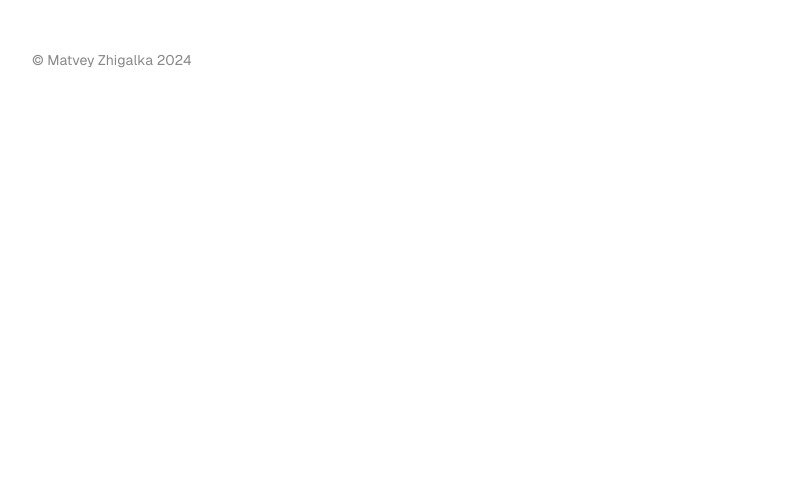
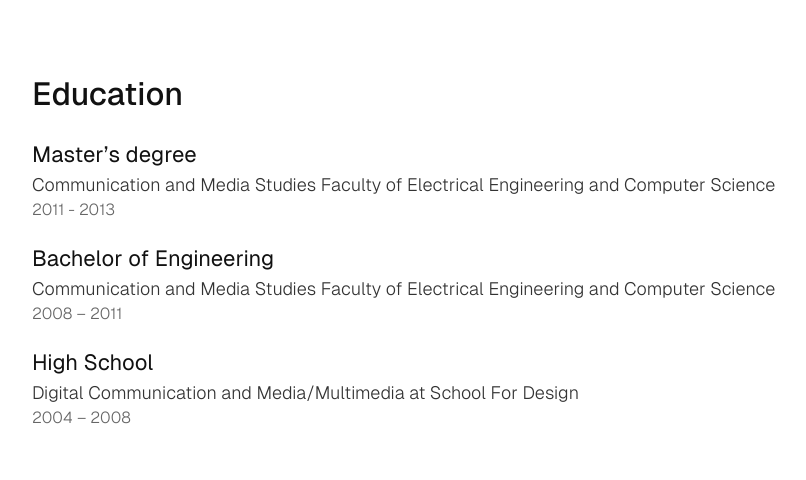
Before and after one commit to mzhigalka/ownWebsite, a React (Create React App) app: page /about in a window 1280 px wide. Shown: the part 1194-1674 px from the top of the page, without its empty margins (228-1034 px from the left). Before the commit the page ends 1305 px from the top, so only its background shows below. Built offline with nearby package versions, Linux system fonts and the light colour scheme.

Commit message:
added text for component about

```diff
--- a/src/pages/About.tsx
+++ b/src/pages/About.tsx
@@ -40,6 +40,37 @@ const About: FC = () => {
         <h3 className="text-[32px] font-medium text-black mb-[20px]">
           Work Experiences
         </h3>
+        <div className="mb-[80px]"></div>
+      </div>
+      <div>
+        <h3 className="text-[32px] font-medium text-black mb-[20px]">
+          Education
+        </h3>
+        <div className="mb-[80px] flex flex-col gap-y-[20px]">
+          <div>
+            <p className="text-[22px] text-black">Master’s degree</p>
+            <p className="text-[18px] text-semigrey font-light">
+              Communication and Media Studies Faculty of Electrical Engineering
+              and Computer Science
+            </p>
+            <p className="text-[16px] text-grey font-light">2011 - 2013</p>
+          </div>
+          <div>
+            <p className="text-[22px] text-black">Bachelor of Engineering</p>
+            <p className="text-[18px] text-semigrey font-light">
+              Communication and Media Studies Faculty of Electrical Engineering
+              and Computer Science
+            </p>
+            <p className="text-[16px] text-grey font-light">2008 – 2011</p>
+          </div>
+          <div>
+            <p className="text-[22px] text-black">High School</p>
+            <p className="text-[18px] text-semigrey font-light">
+              Digital Communication and Media/Multimedia at School For Design
+            </p>
+            <p className="text-[16px] text-grey font-light">2004 – 2008</p>
+          </div>
+        </div>
       </div>
     </div>
   );
```
